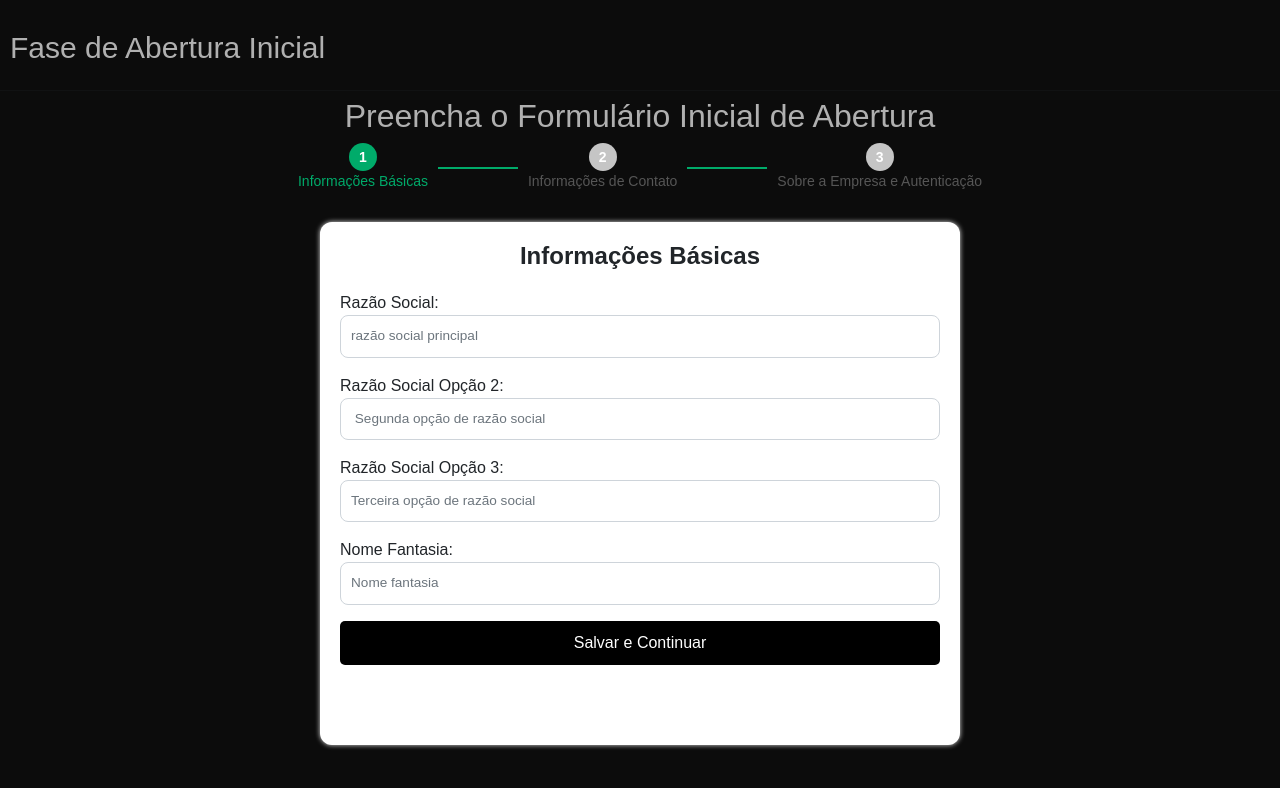
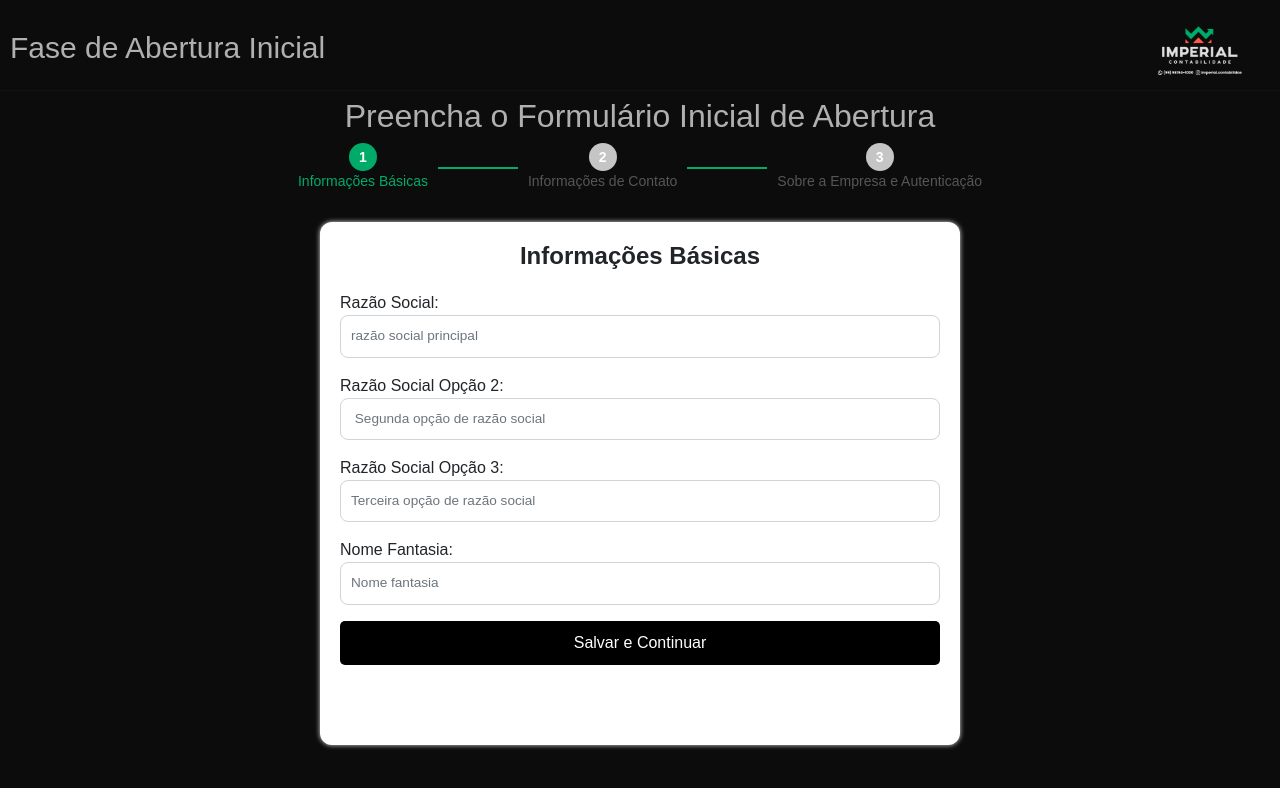
Before and after one commit to divenanciodev/formulario-imperial-contabil, a plain HTML site: page index.html in a window 1280 px wide. Drawn offline with nearby package versions, Linux system fonts and the light colour scheme.

Commit message:
atualização

```diff
--- a/index.html
+++ b/index.html
@@ -21,7 +21,7 @@
             <div class="row">
             </div>
             <div class="logo-container">
-                <img src="./assets/images/Design sem nome (11).png" alt="Logo">
+                <img src="./assets/Design sem nome (11).png" alt="Logo">
             </div>
 
         </div>
```
